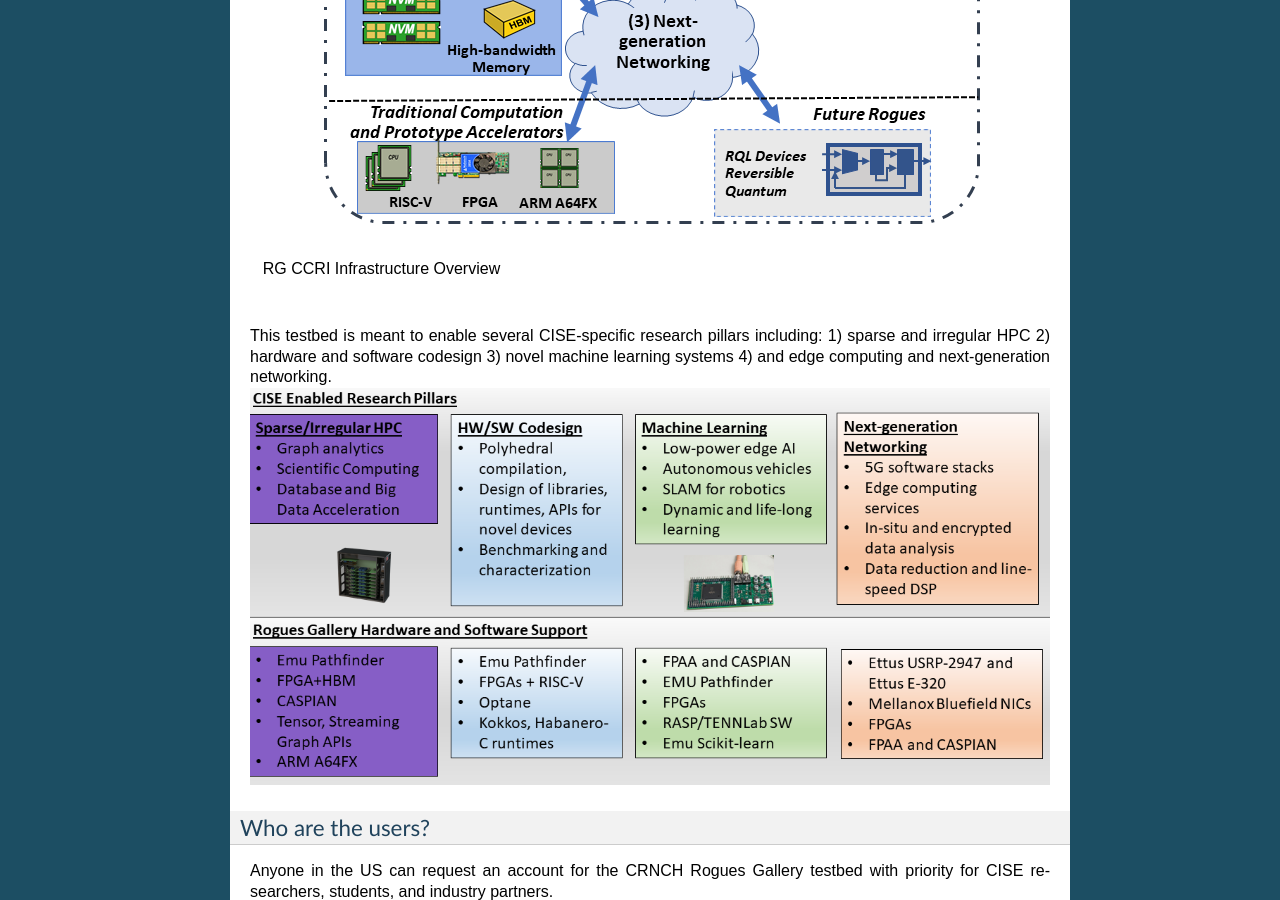
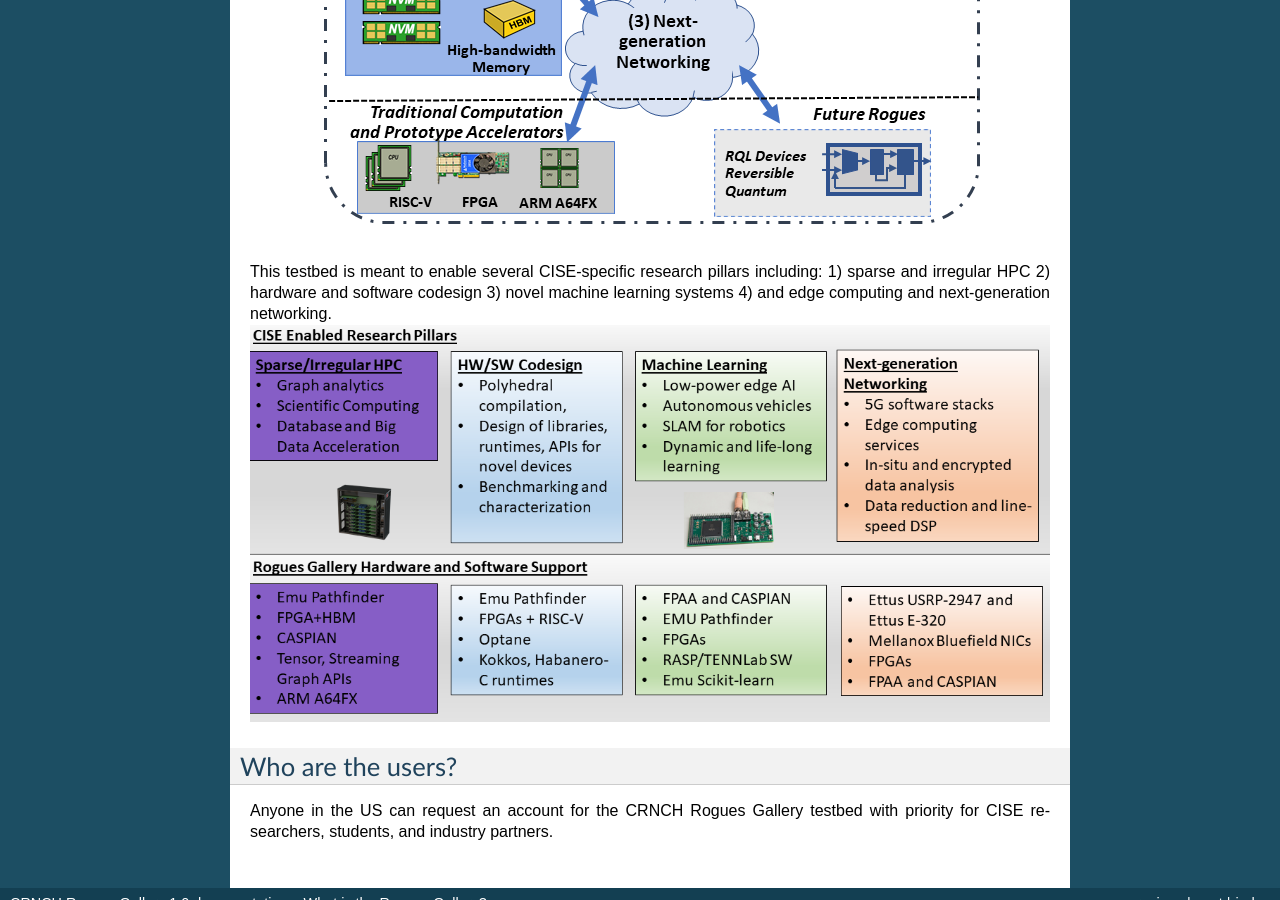
Before and after one commit to gt-crnch-rg/read-the-docs, a Sphinx documentation site: the page built from docs/general/rogues-gallery-overview.rst, in a window 1280 px wide and 900 px high, scrolled down 724 px. Built offline with Sphinx 7.4.7, drawn with Linux system fonts in a browser that asks for light colours.

Commit message:
Update rogues-gallery-overview.rst

```diff
--- a/docs/general/rogues-gallery-overview.rst
+++ b/docs/general/rogues-gallery-overview.rst
@@ -18,8 +18,6 @@
 .. figure:: ../figures/general/RG_CCRI_Infrastructure_Overview.png
    :alt: RG CCRI Infrastructure Overview
 
-   RG CCRI Infrastructure Overview
-
 This testbed is meant to enable several CISE-specific research pillars
 including: 1) sparse and irregular HPC 2) hardware and software codesign
 3) novel machine learning systems 4) and edge computing and
@@ -28,6 +26,6 @@
 .. |RG Enabled Research Pillars| image:: ../figures/general/RG_CCRI_Enabled_Research_Pillars.png
 
 Who are the users?
-------------------
+==============================
 Anyone in the US can request an account for the CRNCH Rogues Gallery testbed with priority for
 CISE researchers, students, and industry partners.
```
